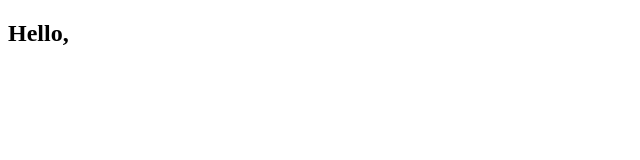
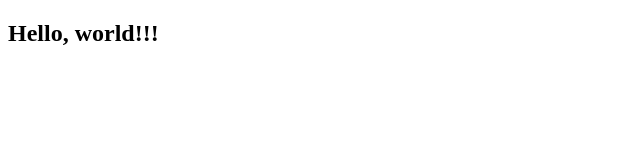
Before and after one commit to franckevva/temp, a plain HTML site: page home.html in a window 1280 px wide. Shown: the whole page, without its empty margins (0-640 px from the left). Drawn offline with Linux system fonts and the light colour scheme.

Commit message:
Update 2016-02-29T12:45:03.048Z

```diff
--- a/index.html
+++ b/home.html
@@ -5,6 +5,6 @@
     <title></title>
 </head>
 <body>
-<h2>Hello, </h2>
+<h2>Hello, world!!!</h2>
 </body>
 </html>
```
Also changed, not shown: 1 other file.
